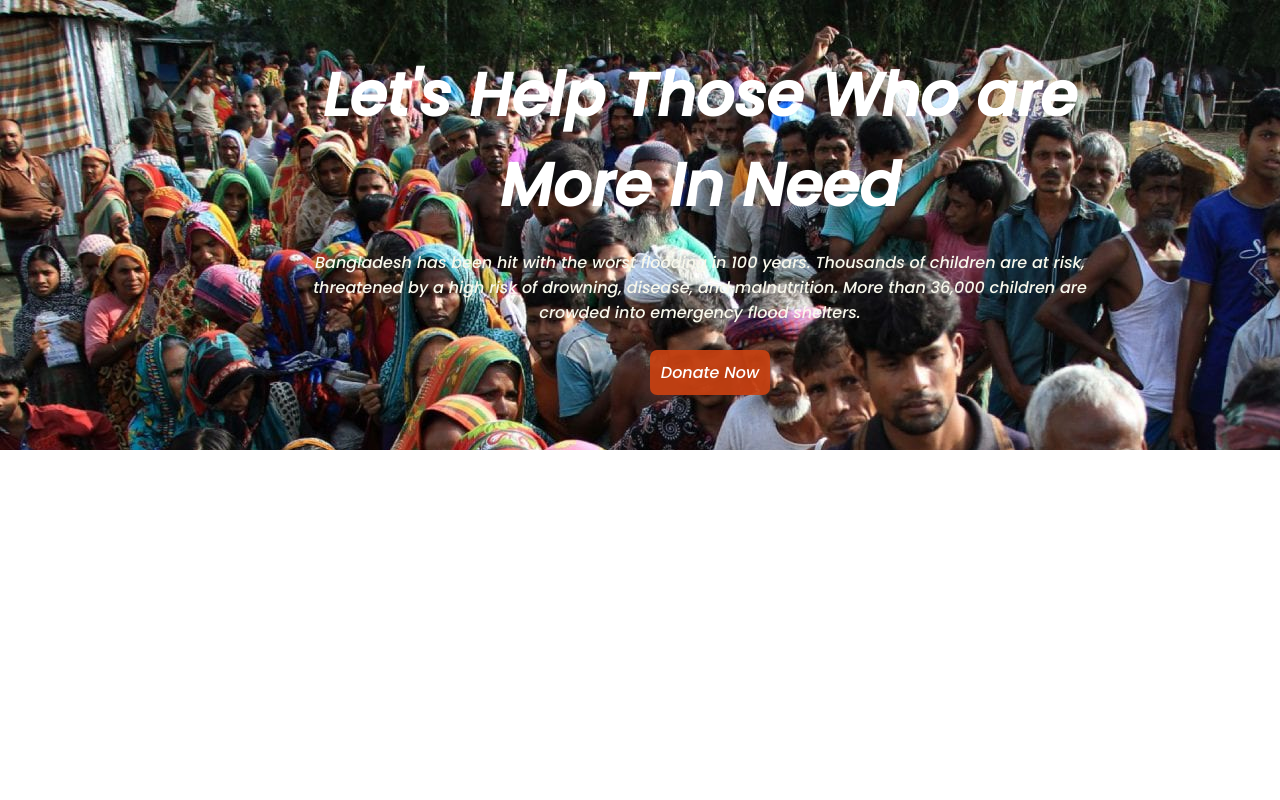
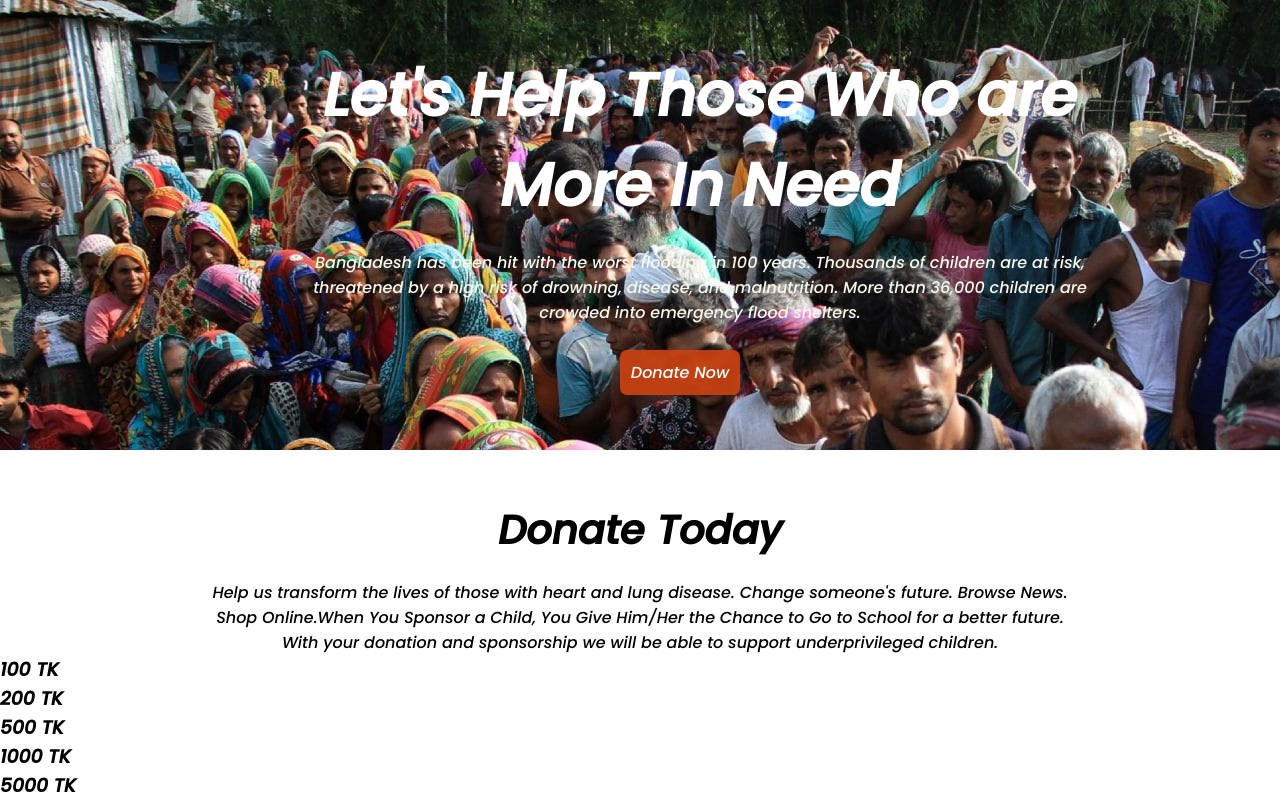
Before and after one commit to Hridoy8299/donation-sylhet, a plain HTML site: page index.html in a window 1280 px wide. Drawn offline with Linux system fonts and the light colour scheme; a web font is replaced by a local one.

Commit message:
second session

```diff
--- a/index.html
+++ b/index.html
@@ -39,6 +39,49 @@
 
     </div>
 
+
+
+    <div class="middle">
+
+        <div class="middle-part">
+
+            <h1>Donate Today</h1>
+            <p>Help us transform the lives of those with heart and lung disease. Change someone's future. Browse News.
+                Shop
+                Online.When You Sponsor a Child, You Give Him/Her the Chance to Go to School for a better future. With
+                your
+                donation and sponsorship we will be able to support underprivileged children.</p>
+
+        </div>
+
+        <div class="amount">
+            <div class="box">
+                <h3>100 TK</h3>
+            </div>
+
+            <div>
+                <h3>200 TK</h3>
+            </div>
+            <div>
+                <h3>500 TK</h3>
+            </div>
+            <div>
+                <h3>1000 TK</h3>
+            </div>
+            <div>
+                <h3>5000 TK</h3>
+            </div>
+
+        </div>
+
+
+
+
+
+
+
+    </div>
+
 </body>
 
 </html>
--- a/style.css
+++ b/style.css
@@ -56,6 +56,26 @@ a {
     border-radius: 7px;
     text-align: center;
     width: 100px;
-    margin-left: 350px;
+    margin-left: 320px;
+    margin-right: 350px;
+
 
 }
+
+
+.middle h1 {
+    color: black;
+    font-size: 40px;
+}
+
+
+.middle p {
+    color: black;
+
+}
+
+.middle-part {
+
+    margin-left: 200px;
+    margin-right: 200px;
+}
```
